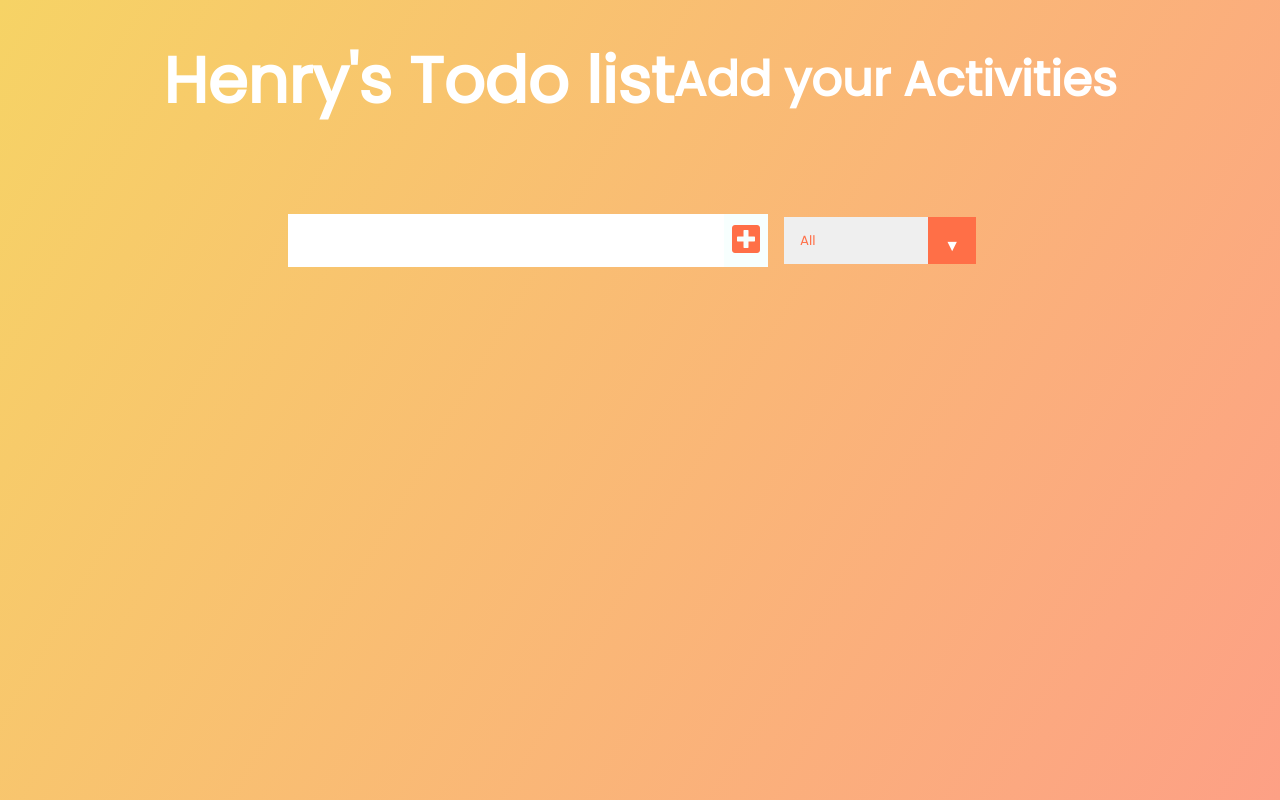
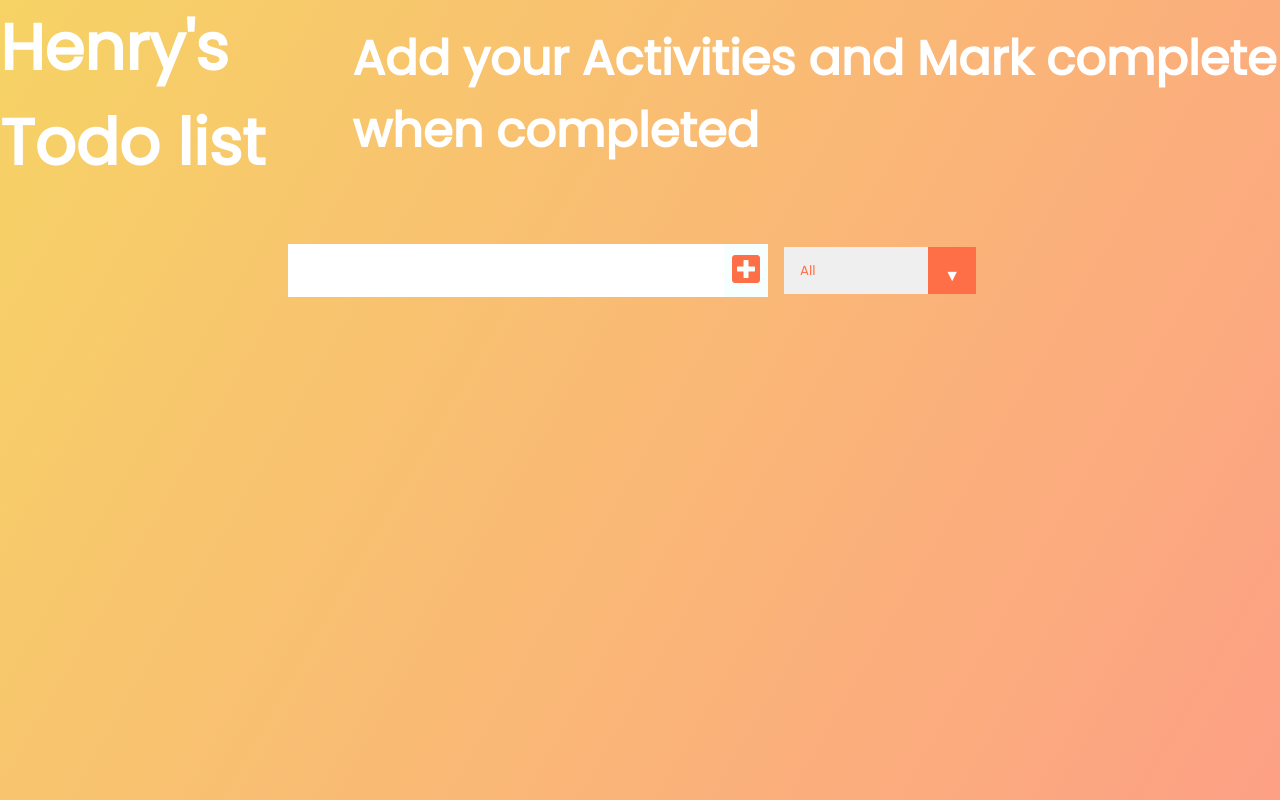
Before and after one commit to henryender/TodoApp, a React (Create React App) app: page / in a window 1280 px wide. Built offline with nearby package versions, Linux system fonts and the light colour scheme.

Commit message:
Modofied the Title

```diff
--- a/src/App.js
+++ b/src/App.js
@@ -47,7 +47,7 @@ function filterSwitch(){
   <>
   <header>
         <h1>Henry's Todo list</h1>
-        <h2>Add your Activities</h2>
+        <h2>Add your Activities and Mark complete when completed</h2>
   </header>
   <inputContext.Provider value={{input,setInput}}>
     <todoContext.Provider value={{todo,setTodo}}>
```
